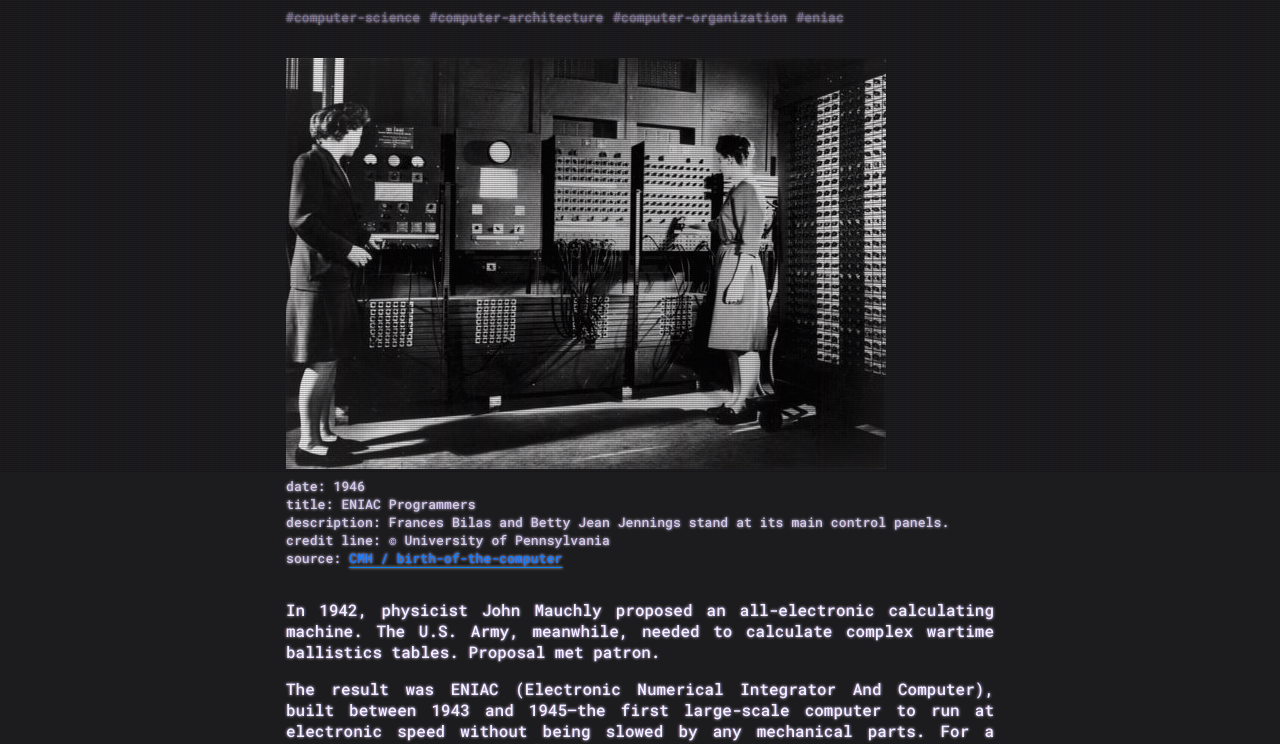
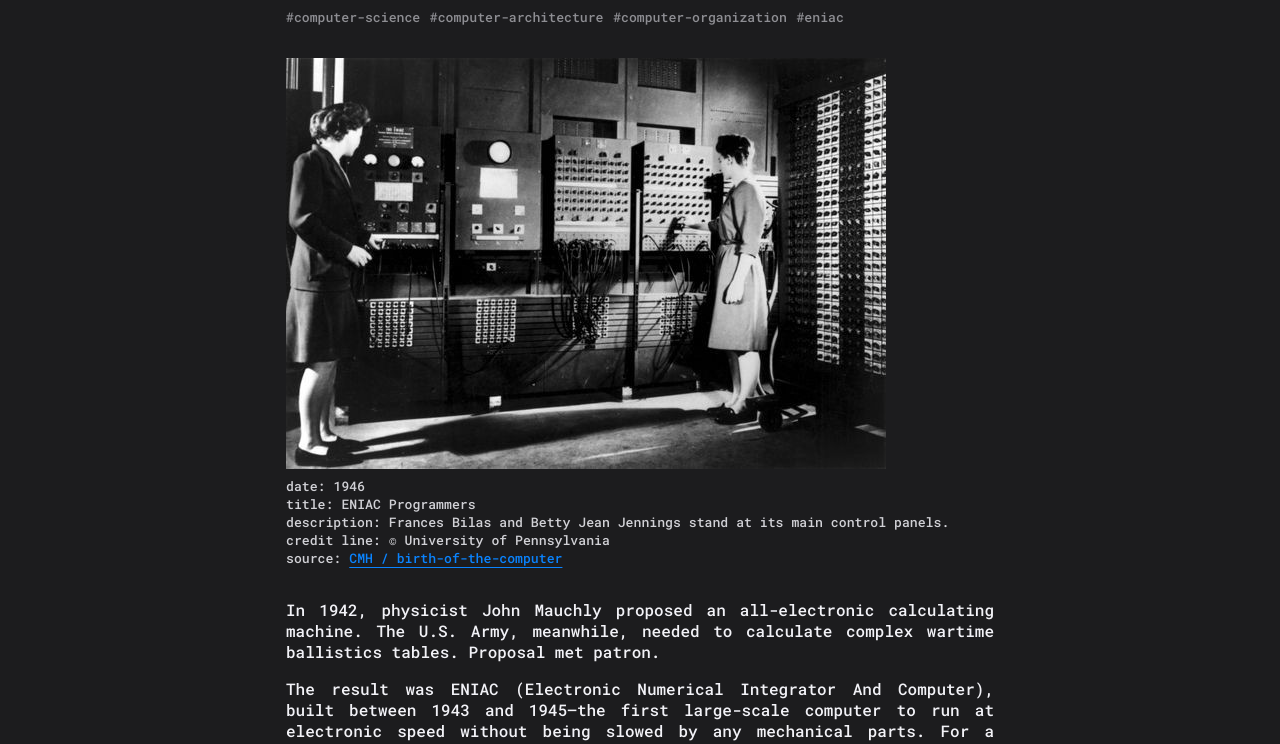
Before and after one commit to palharesmagnon/retrofuture, a plain HTML site: page index.html in a window 1280 px wide. Shown: the part 328-1072 px from the top of the page. Drawn offline with Linux system fonts and the light colour scheme.

Commit message:
remove crt effect

```diff
--- a/index.html
+++ b/index.html
@@ -10,7 +10,7 @@
     <link rel="stylesheet" href="styles/css/main.css">
     <title>Personal Terminal</title>
 </head>
-<body class="base crt">
+<body class="base">
 <header>
     <div class="application-bar">
         <a href="index.html" class="brand">personal terminal</a>
```
